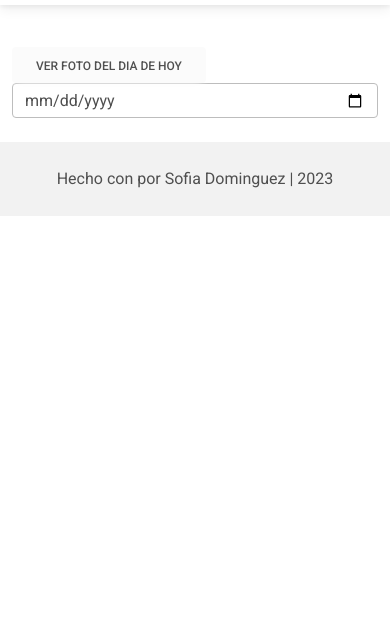
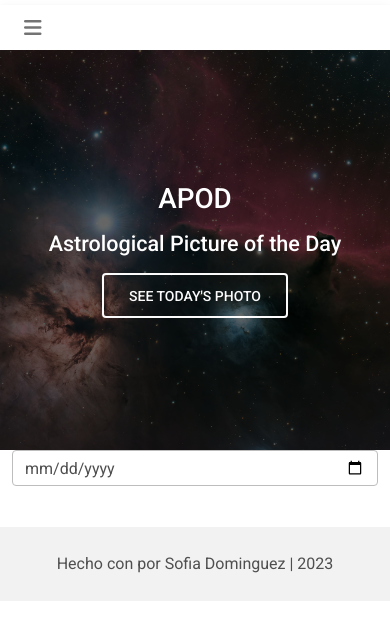
Before and after one commit to sofi-dmz/apod, a plain HTML site: page index.html in a window 390 px wide. Shown: the part 40-680 px from the top of the page. Drawn offline with nearby package versions, Linux system fonts and the light colour scheme; some icons are missing.

Commit message:
mejoras front

```diff
--- a/index.html
+++ b/index.html
@@ -131,24 +131,59 @@
 </nav>
 <!-- Navbar -->
 
+<header>
+    <!-- Navbar -->
+    <nav class="navbar navbar-expand-lg navbar-light bg-white">
+      <div class="container-fluid">
+        <button
+          class="navbar-toggler"
+          type="button"
+          data-mdb-toggle="collapse"
+          data-mdb-target="#navbarExample01"
+          aria-controls="navbarExample01"
+          aria-expanded="false"
+          aria-label="Toggle navigation"
+        >
+          <i class="fas fa-bars"></i>
+        </button>
+        <div class="collapse navbar-collapse" id="navbarExample01">
+        </div>
+      </div>
+    </nav>
+    <!-- Navbar -->
+
+    <!-- Background image -->
+    <div
+      class="p-5 text-center bg-image"
+      style="
+        background-image: url('./img/B33LRGB_fb1024.png');
+        height: 400px;
+      "
+    >
+      <div class="mask" style="background-color: rgba(0, 0, 0, 0.6);">
+        <div class="d-flex justify-content-center align-items-center h-100">
+          <div class="text-white">
+            <h1 class="mb-3">APOD</h1>
+            <h4 class="mb-3">Astrological Picture of the Day</h4>
+            <a id="dameData" class="btn btn-outline-light btn-lg" href="#!" role="button"
+            >See today's photo</a
+            >
+          </div>
+        </div>
+      </div>
+    </div>
+    <!-- Background image -->
+  </header>
 <div class="container">
-    <div class="col-md-8 mb-4 mb-md-0">
-        <img id="image" src="" class="w-100" alt="">
-        <h1 id="title"></h1>
-        <small id="subtitle"></small>
-        <p id="explanation"></p>
-            <button type="button" id="dameData" class="btn btn-light" data-mdb-ripple-color="dark">Ver foto del dia de hoy</button>
-        <input class="form-control" id="datepicker" size="16" type="date" value="12-02-2012" />
-
-    </div>
-    <div class="col-md-4 mb-4 mb-md-0"></div>
-
+    <div class="row bg-light">
+        </div>
+            <input class="form-control" type="date"/>
+            <img id="image" src="" class="w-100" alt="">
+            <h1 id="title"></h1>
+            <small id="subtitle"></small>
+            <p id="explanation"></p>
+        </div>
 </div>
-
-
-
-
-
 
   <!-- Copyright -->
   <div class="text-center p-4" style="background-color: rgba(0, 0, 0, 0.05);">
@@ -163,10 +198,16 @@
     <!-- MDB -->
     <script type="text/javascript" src="js/mdb.min.js"></script>
     <script type="text/javascript">
+
       let queryUrl = "https://api.nasa.gov/planetary/apod?";
       let queryKey =  "api_key=ZeOa1oNaH8R1ThtT5WEsTYl8wdk0sY7aTV4KIdMn";
       let fullUrl = queryUrl + queryKey;
       $(document).ready(function(){
+        $('#calendar').datepicker({
+        language: "es",
+        calendarWeeks: true,
+        todayHighlight: true
+        });
         const Url = fullUrl;
         $('#dameData').click(function(){
           $.ajax({
@@ -199,5 +240,10 @@
 
 
     </script>
+    <script src="https://ajax.googleapis.com/ajax/libs/jquery/2.1.1/jquery.min.js"></script>
+    <script src="https://cdnjs.cloudflare.com/ajax/libs/bootstrap-datepicker/1.6.4/js/bootstrap-datepicker.min.js"></script>
+    <script src="https://cdnjs.cloudflare.com/ajax/libs/bootstrap-datepicker/1.6.4/locales/bootstrap-datepicker.nl.min.js"></script>
+    <link href="https://cdnjs.cloudflare.com/ajax/libs/bootstrap-datepicker/1.6.4/css/bootstrap-datepicker.standalone.min.css" rel="stylesheet"/>
+
   </body>
 </html>
```
Also changed, not shown: img/B33LRGB_fb1024.png (added).
